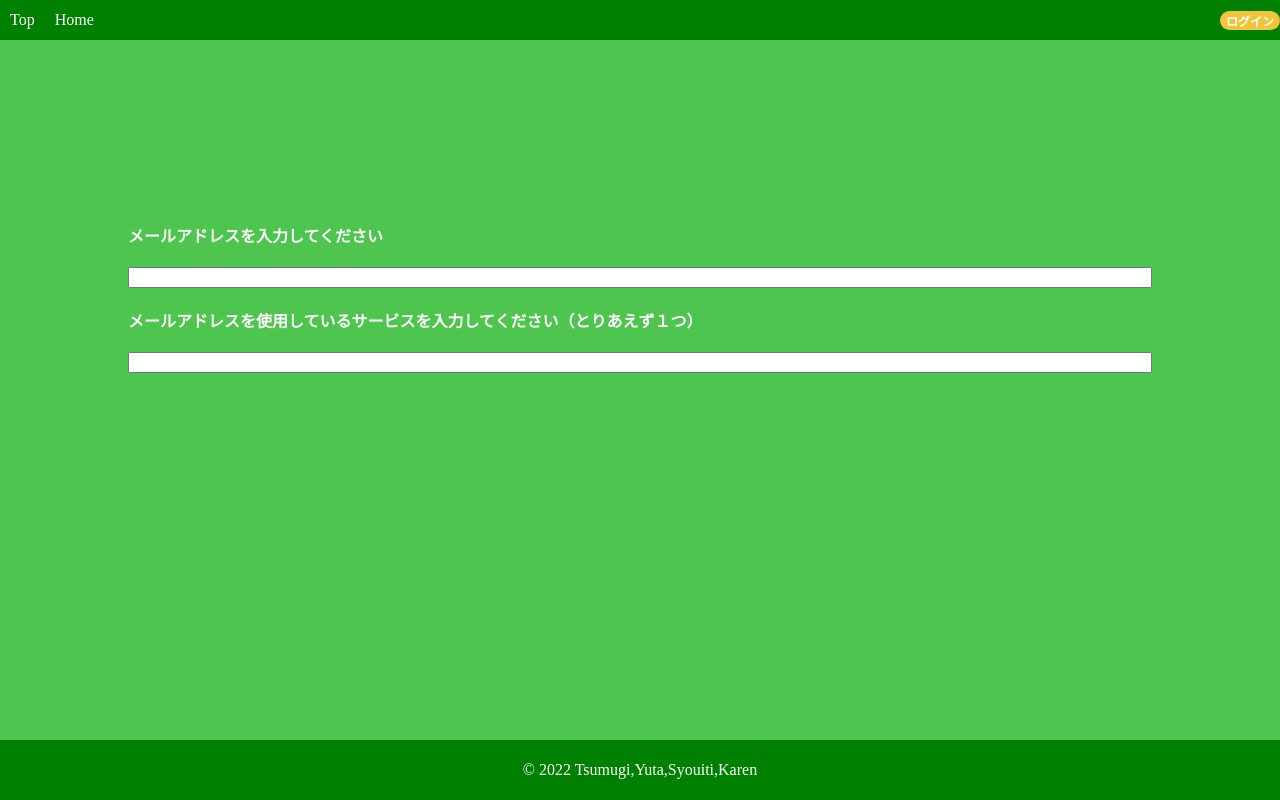
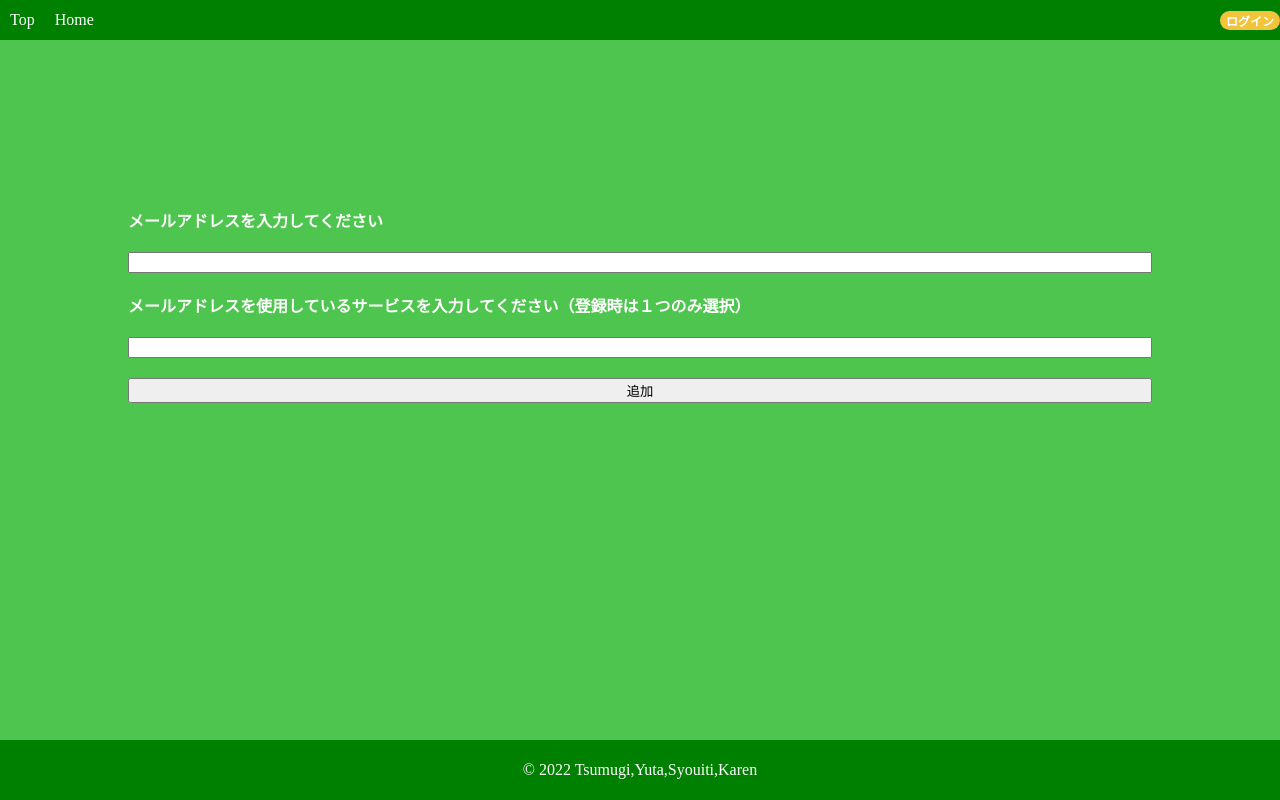
Before and after one commit to Kashiwatennn/2022_06_GiikuHackathon, a React (Create React App) app: page /home in a window 1280 px wide. Both pictures are taken after a click on the button "メールアドレスの追加". Built offline with nearby package versions, Linux system fonts and the light colour scheme; no server answers.

Commit message:
メールアドレス追加処理の作成

```diff
--- a/src/components/pages/AddMail.tsx
+++ b/src/components/pages/AddMail.tsx
@@ -1,16 +1,57 @@
-import { FC } from "react";
+import { collection, doc, setDoc } from "firebase/firestore";
+import { FC, useState } from "react";
 import styled from "styled-components";
+import { db } from "../../firebase";
+import { useUidContext } from "../../store/UidProvider";
+import { useNavigate } from "react-router-dom";
+import { NavigateFunction } from "react-router-dom";
+import { pathData } from "../../assets/pathData";
+
+type addUserProps = {
+  email: string;
+  service: string;
+  navigate: NavigateFunction;
+};
 
 export const AddMail: FC = () => {
-  //できれば動的フォームにしたいがreact-hook-formを使うことになると思うので少し大変かも
+  const [email, setEmail] = useState("");
+  const [service, setService] = useState("");
+  const { uid } = useUidContext();
+  const navigate = useNavigate();
+
+  const data = {
+    emails: {
+      0: {
+        email: email,
+        0: service,
+      },
+    },
+  };
+
+  const addMail = async (props: addUserProps) => {
+    const path = "users/" + uid;
+
+    try {
+      const refEmails = doc(db, path);
+      await setDoc(refEmails, data);
+      window.alert("追加しました");
+      navigate(pathData.home);
+    } catch (e) {
+      console.error("Error adding document: ", e);
+    }
+  };
+
   return (
     <SContainer>
       <SText>メールアドレスを入力してください</SText>
-      <input />
+      <input onChange={(e) => setEmail(e.target.value)} />
       <SText>
-        メールアドレスを使用しているサービスを入力してください（とりあえず１つ）
+        メールアドレスを使用しているサービスを入力してください（登録時は１つのみ選択）
       </SText>
-      <input />
+      <input onChange={(e) => setService(e.target.value)} />
+      <button onClick={() => addMail({ email, service, navigate })}>
+        追加
+      </button>
     </SContainer>
   );
 };
--- a/src/components/utility/SetInitialState.tsx
+++ b/src/components/utility/SetInitialState.tsx
@@ -1,5 +1,5 @@
 import { onAuthStateChanged } from "firebase/auth";
-import { FC, useEffect, useState } from "react";
+import { FC, useEffect } from "react";
 import { auth } from "../../firebase";
 import { useAuthContext } from "../../store/AuthProvider";
 import { useUidContext } from "../../store/UidProvider";
@@ -9,7 +9,6 @@ type propsType = {
 };
 
 export const SetInitialState: FC<propsType> = ({ children }) => {
-  const user = auth.currentUser;
   const { uid, setUid } = useUidContext();
   const { isLogin, setIsLogin } = useAuthContext();
 
--- a/src/router/ComponentRouter.tsx
+++ b/src/router/ComponentRouter.tsx
@@ -4,8 +4,6 @@ import { pathData } from "../assets/pathData";
 import { Top } from "../components/pages/Top";
 import { Home } from "../components/pages/Home";
 import { DefaultLayout } from "../components/templates/DefaultLayout";
-import { getAuth, onAuthStateChanged } from "firebase/auth";
-import { useAuthContext } from "../store/AuthProvider";
 import { AddMail } from "../components/pages/AddMail";
 import { AddServise } from "../components/pages/AddService";
 
```
